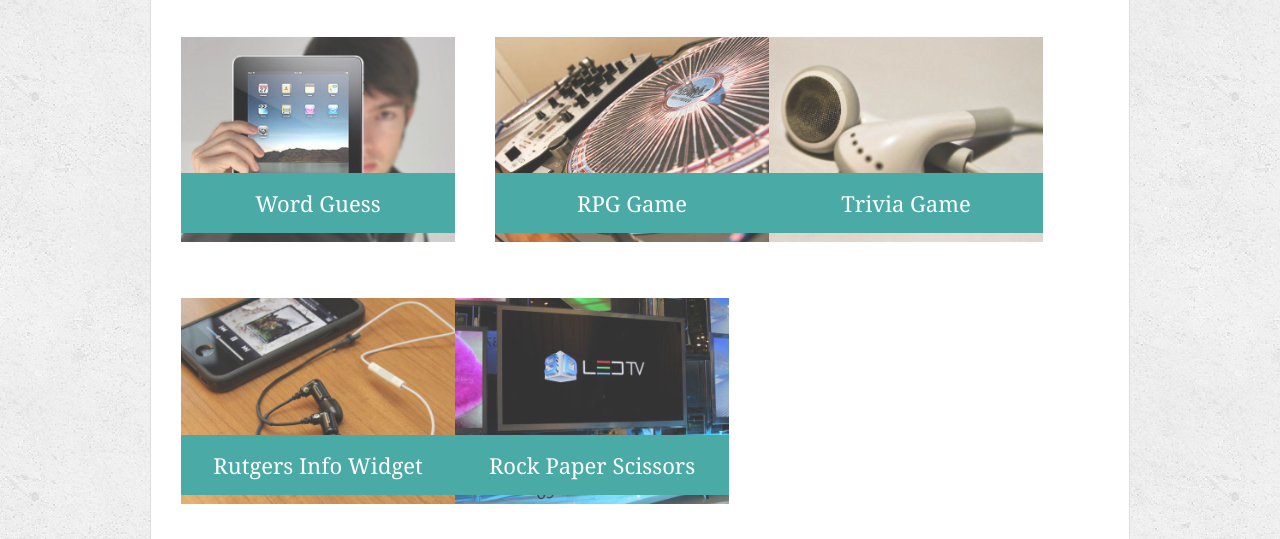
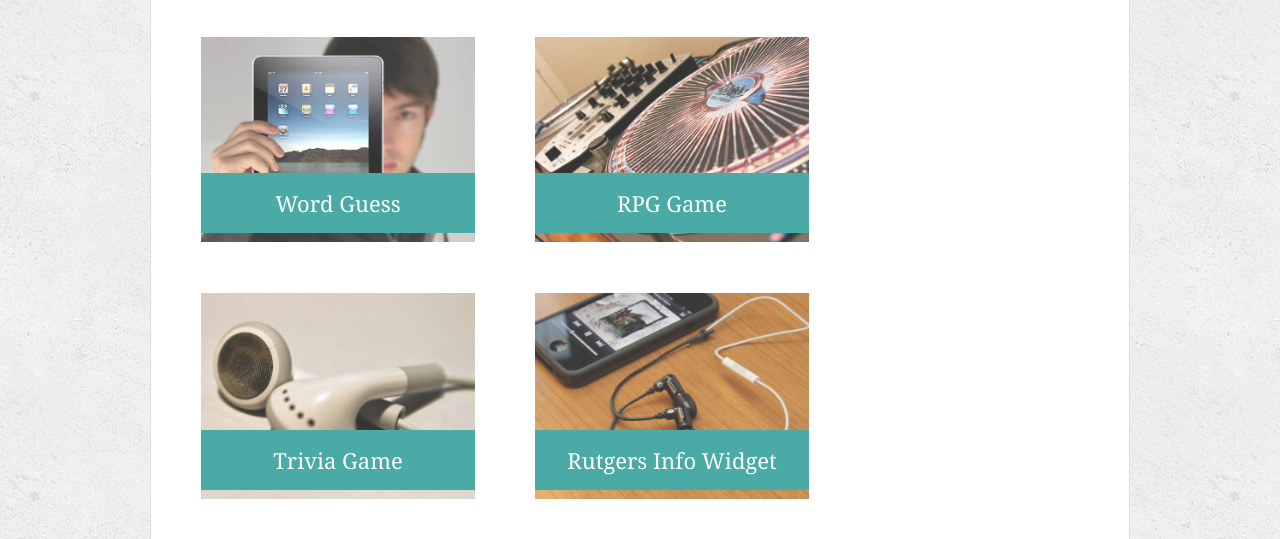
Before and after one commit to rsa153/responsive-portfolio, a plain HTML site: page portfolio.html in a window 1280 px wide. Shown: the part 261-800 px from the top of the page. Drawn offline with Linux system fonts and the light colour scheme.

Commit message:
removed extraneous files and updated css file

```diff
--- a/assets/css/style.css
+++ b/assets/css/style.css
@@ -131,7 +131,7 @@ h3, h2 {
   position: relative;
   float: left;
   width: 274px;
-  margin: 20px 0 25px;
+  margin: 20px;
   overflow: auto;
 }
 
```
Also changed, not shown: styles.css (deleted), 1 other file.
